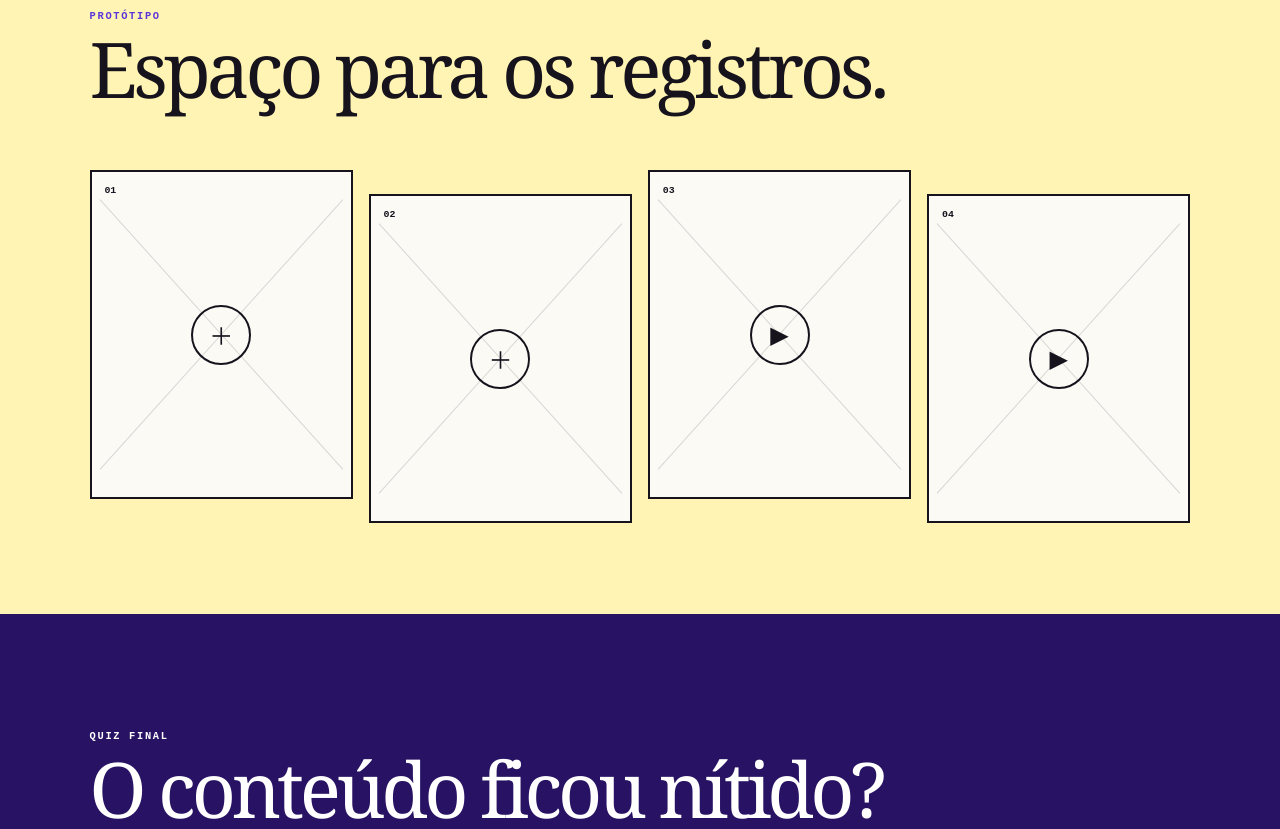
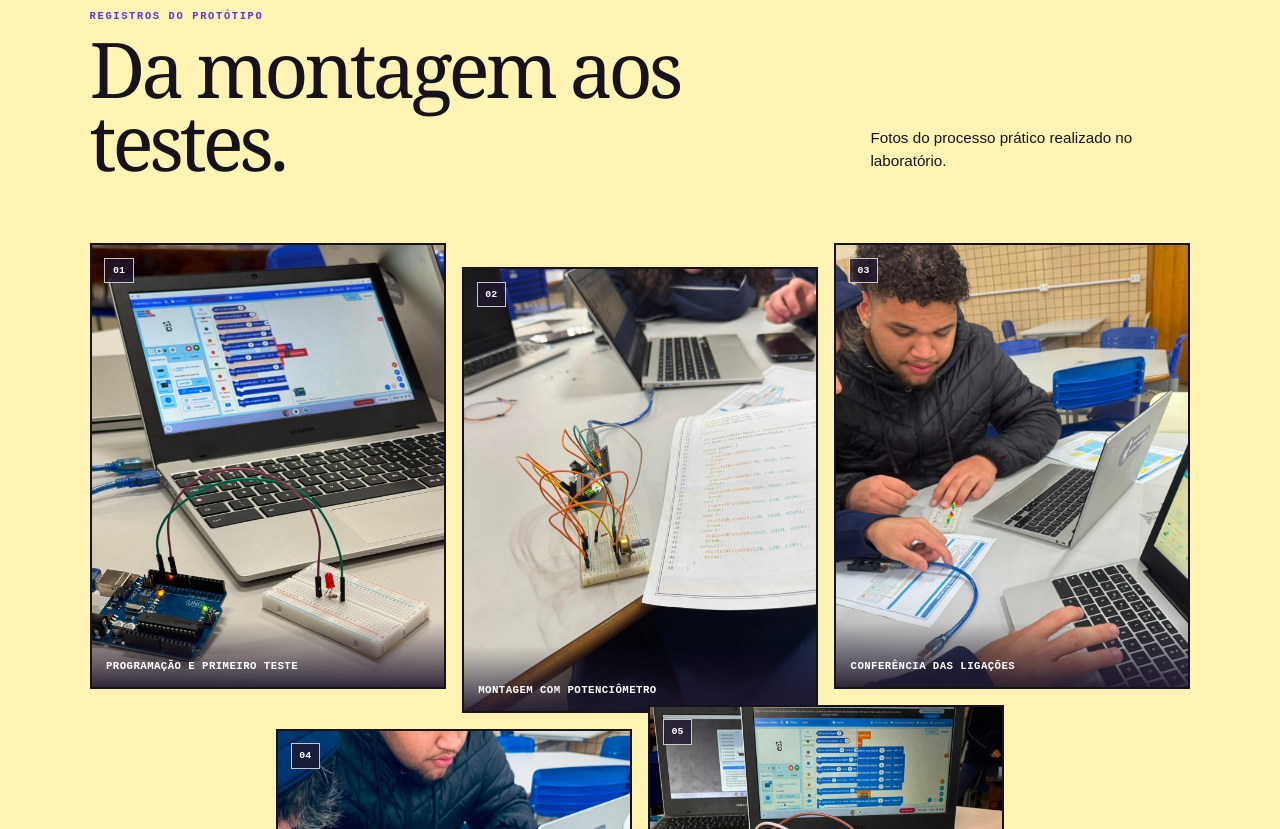
Before and after one commit to luizmachadohonorio-dev/miopia-luiz-e-vitor, a plain HTML site: page index.html in a window 1280 px wide. Shown: the part 5980-6809 px from the top of the page. Drawn offline with Linux system fonts and the light colour scheme.

Commit message:
Add files via upload

```diff
--- a/index.html
+++ b/index.html
@@ -270,15 +270,37 @@
       <section class="prototype-section" id="prototipo">
         <div class="section-head reveal">
           <div>
-            <p class="eyebrow">PROTÓTIPO</p>
-            <h2>Espaço para os registros.</h2>
+            <p class="eyebrow">REGISTROS DO PROTÓTIPO</p>
+            <h2>Da montagem aos testes.</h2>
           </div>
+          <p>Fotos do processo prático realizado no laboratório.</p>
         </div>
-        <div class="media-grid reveal" aria-label="Espaços reservados para fotos e vídeos do protótipo">
-          <div class="media-slot"><span>01</span><i aria-hidden="true">＋</i></div>
-          <div class="media-slot"><span>02</span><i aria-hidden="true">＋</i></div>
-          <div class="media-slot video"><span>03</span><i aria-hidden="true">▶</i></div>
-          <div class="media-slot video"><span>04</span><i aria-hidden="true">▶</i></div>
+        <div class="media-grid reveal" aria-label="Galeria de fotos do processo de montagem do protótipo">
+          <figure class="media-slot">
+            <img src="imagens/01-programacao-arduino.jpeg" alt="Notebook com programação por blocos ao lado de um Arduino e uma protoboard com LED" loading="lazy" />
+            <span>01</span>
+            <figcaption>Programação e primeiro teste</figcaption>
+          </figure>
+          <figure class="media-slot">
+            <img src="imagens/02-montagem-potenciometro.jpeg" alt="Arduino e protoboard com potenciômetro ao lado de uma folha com código" loading="lazy" />
+            <span>02</span>
+            <figcaption>Montagem com potenciômetro</figcaption>
+          </figure>
+          <figure class="media-slot">
+            <img src="imagens/03-trabalho-em-equipe.jpeg" alt="Alunos trabalhando juntos na montagem e na programação do circuito" loading="lazy" />
+            <span>03</span>
+            <figcaption>Conferência das ligações</figcaption>
+          </figure>
+          <figure class="media-slot">
+            <img src="imagens/04-montagem-leds.jpeg" alt="Alunos montando LEDs na protoboard com notebooks e Arduino sobre a mesa" loading="lazy" />
+            <span>04</span>
+            <figcaption>Montagem dos LEDs</figcaption>
+          </figure>
+          <figure class="media-slot">
+            <img src="imagens/05-prototipo-funcionando.jpeg" alt="Arduino ligado a uma protoboard com seis LEDs coloridos acesos" loading="lazy" />
+            <span>05</span>
+            <figcaption>Protótipo em funcionamento</figcaption>
+          </figure>
         </div>
       </section>
 
--- a/style.css
+++ b/style.css
@@ -1683,19 +1683,27 @@ input[type="range"]::-webkit-slider-thumb:hover {
 
 .media-grid {
   display: grid;
-  grid-template-columns: repeat(4, 1fr);
+  grid-template-columns: repeat(6, minmax(0, 1fr));
   gap: 1rem;
 }
 
 .media-slot {
   position: relative;
+  grid-column: span 2;
   aspect-ratio: 4 / 5;
-  display: grid;
-  place-items: center;
+  margin: 0;
   border: 2px solid var(--ink);
   background: var(--paper);
   overflow: hidden;
-  transition: background 300ms ease, color 300ms ease, transform 300ms ease;
+  transition: transform 300ms ease, box-shadow 300ms ease;
+}
+
+.media-slot:nth-child(4) {
+  grid-column: 2 / span 2;
+}
+
+.media-slot:nth-child(5) {
+  grid-column: 4 / span 2;
 }
 
 .media-slot:nth-child(2n) {
@@ -1703,59 +1711,51 @@ input[type="range"]::-webkit-slider-thumb:hover {
 }
 
 .media-slot:hover {
-  background: var(--violet);
-  color: var(--white);
   transform: translateY(-8px) rotate(-1deg);
+  box-shadow: 9px 9px 0 var(--violet);
 }
 
 .media-slot:nth-child(2n):hover {
   transform: translateY(0.7rem) rotate(1deg);
 }
 
-.media-slot::before,
-.media-slot::after {
-  position: absolute;
-  width: 140%;
-  height: 1px;
-  background: currentColor;
-  opacity: 0.15;
-  content: "";
-}
-
-.media-slot::before {
-  transform: rotate(48deg);
-}
-
-.media-slot::after {
-  transform: rotate(-48deg);
+.media-slot img {
+  width: 100%;
+  height: 100%;
+  display: block;
+  object-fit: cover;
+  transition: transform 500ms ease, filter 300ms ease;
+}
+
+.media-slot:hover img {
+  transform: scale(1.035);
+  filter: saturate(1.05) contrast(1.03);
 }
 
 .media-slot span {
   position: absolute;
   top: 0.8rem;
   left: 0.8rem;
+  z-index: 2;
+  padding: 0.38rem 0.48rem;
+  border: 1px solid rgba(255, 255, 255, 0.75);
+  background: rgba(31, 23, 45, 0.78);
+  color: var(--white);
   font: 900 0.62rem "Courier New", monospace;
 }
 
-.media-slot i {
-  position: relative;
+.media-slot figcaption {
+  position: absolute;
+  right: 0;
+  bottom: 0;
+  left: 0;
   z-index: 2;
-  display: grid;
-  place-items: center;
-  width: 60px;
-  height: 60px;
-  border: 2px solid currentColor;
-  border-radius: 50%;
-  font: normal 1.5rem Arial, sans-serif;
-  transition: transform 400ms ease;
-}
-
-.media-slot:hover i {
-  transform: rotate(180deg) scale(1.1);
-}
-
-.media-slot.video:hover i {
-  transform: scale(1.15);
+  padding: 2.4rem 0.9rem 0.9rem;
+  background: linear-gradient(transparent, rgba(31, 23, 45, 0.9));
+  color: var(--white);
+  font: 900 0.67rem "Courier New", monospace;
+  letter-spacing: 0.04em;
+  text-transform: uppercase;
 }
 
 /* Quiz */
@@ -2159,6 +2159,12 @@ body.high-contrast {
   .media-grid {
     grid-template-columns: repeat(2, 1fr);
   }
+
+  .media-slot,
+  .media-slot:nth-child(4),
+  .media-slot:nth-child(5) {
+    grid-column: auto;
+  }
 }
 
 /* Celulares */
```
Also changed, not shown: imagens/01-programacao-arduino.jpeg (added), imagens/02-montagem-potenciometro.jpeg (added), imagens/03-trabalho-em-equipe.jpeg (added), imagens/04-montagem-leds.jpeg (added), imagens/05-prototipo-funcionando.jpeg (added), 1 other file.
